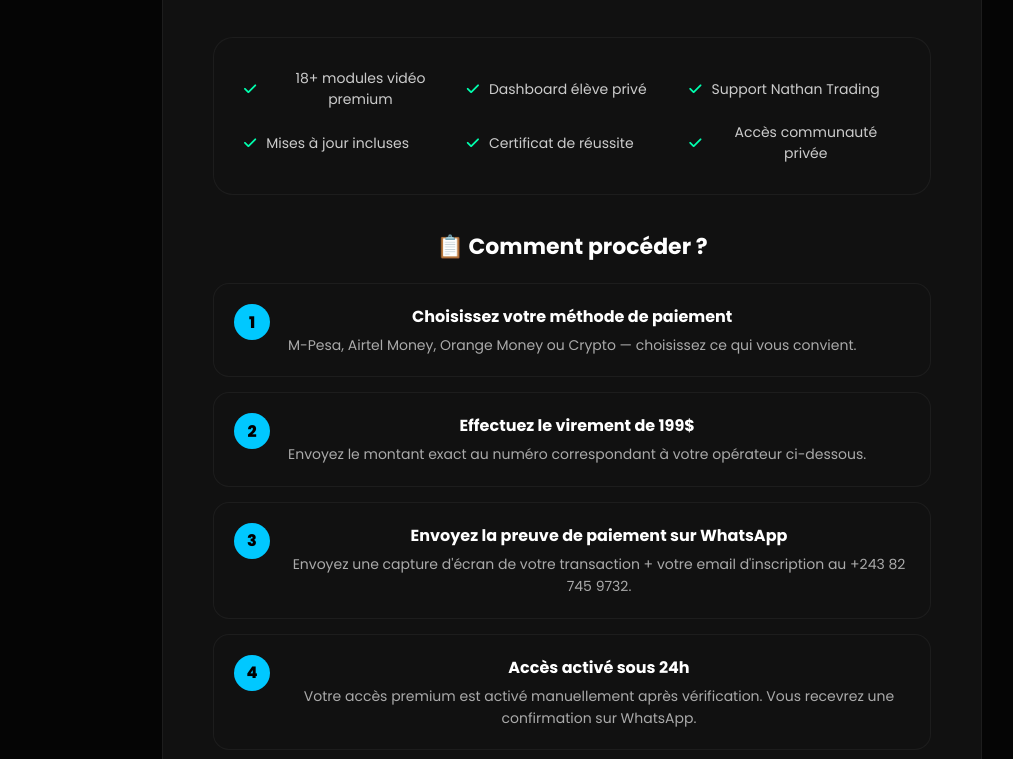
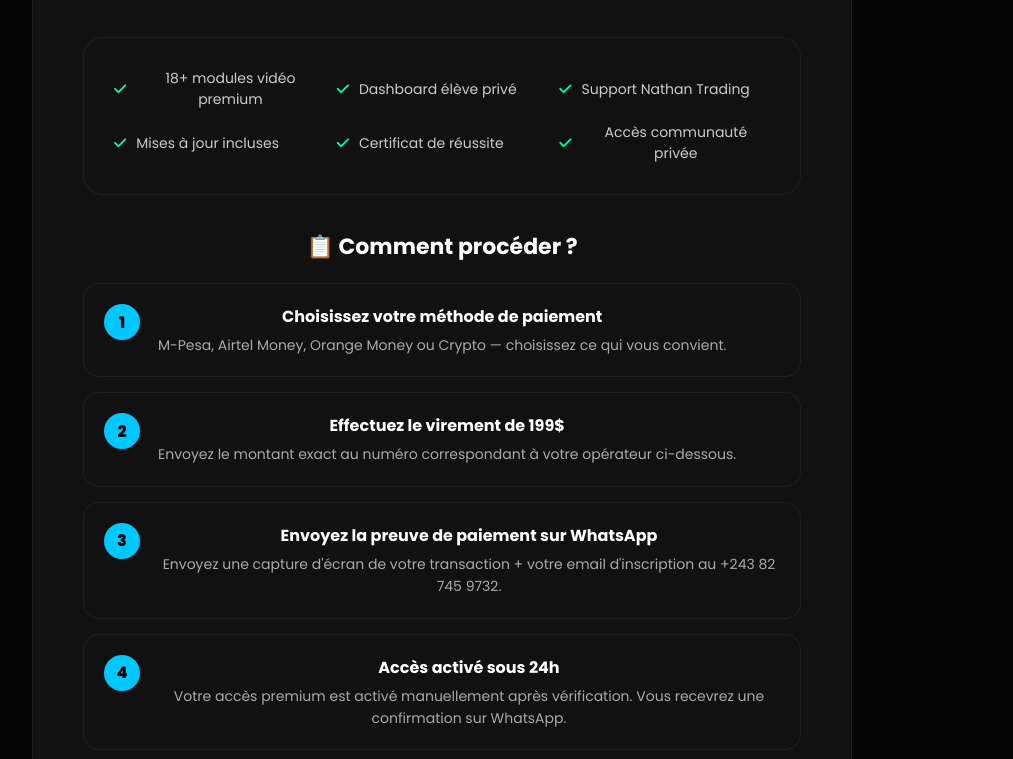
Before and after one commit to NathanBadu14/nathan-trading, a plain HTML site: page payment.html in a window 1280 px wide. Shown: the part 391-1150 px from the top of the page, without its empty margins (198-1211 px from the left). Drawn offline with Linux system fonts and the light colour scheme.

Commit message:
Fix centrage page paiement

```diff
--- a/style.css
+++ b/style.css
@@ -4319,3 +4319,10 @@ display:flex;
         height:220px;
     }
 }
+*/* PAYMENT PAGE */
+.payment-page {
+    margin-left: 0 !important;
+    max-width: 900px;
+    margin: 0 auto !important;
+    padding: 60px 20px;
+}
```
